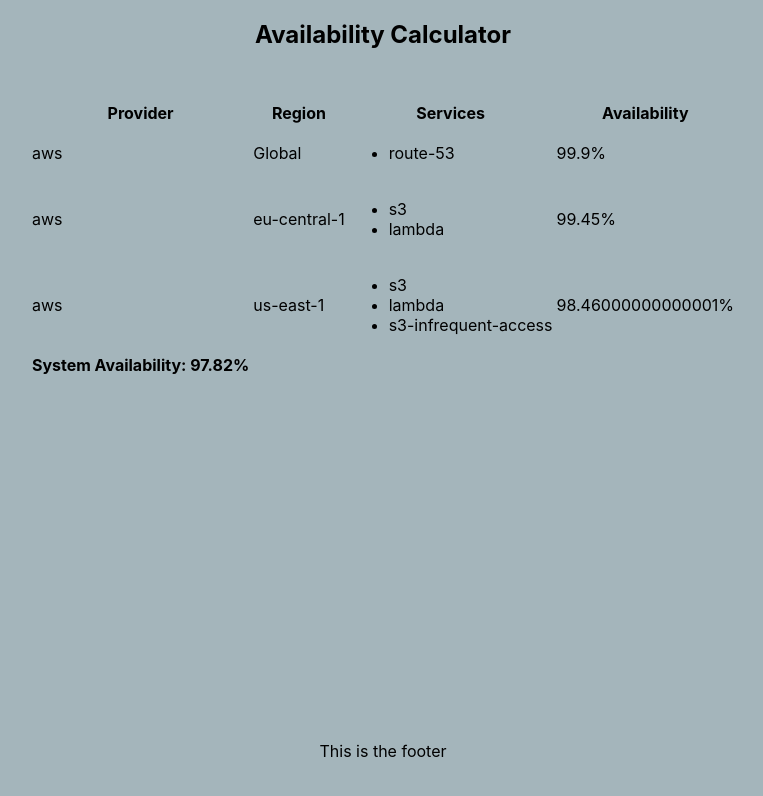
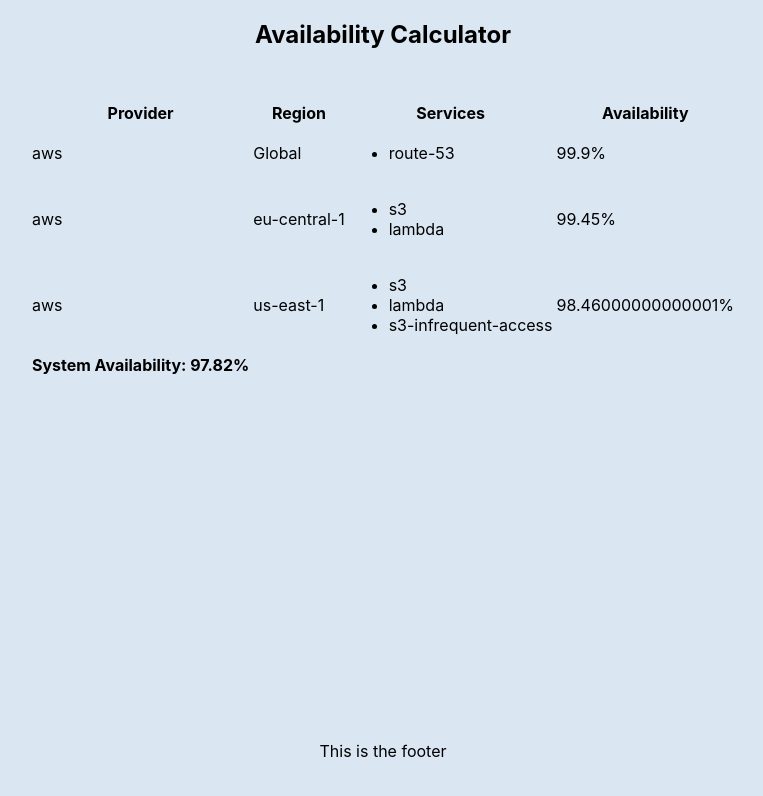
Before and after one commit to mick-roper/sla-calculator, a React app: page / in a window 1280 px wide. Shown: the top 796 px of the page, without its empty margins (257-1020 px from the left). Built offline with nearby package versions, Linux system fonts and the light colour scheme.

Commit message:
updated colouts

```diff
--- a/src/index.css
+++ b/src/index.css
@@ -5,7 +5,7 @@
     sans-serif;
   -webkit-font-smoothing: antialiased;
   -moz-osx-font-smoothing: grayscale;
-  background-color: #A4b5BB;
+  background-color: #3F7FBF30;
 }
 
 code {
```
